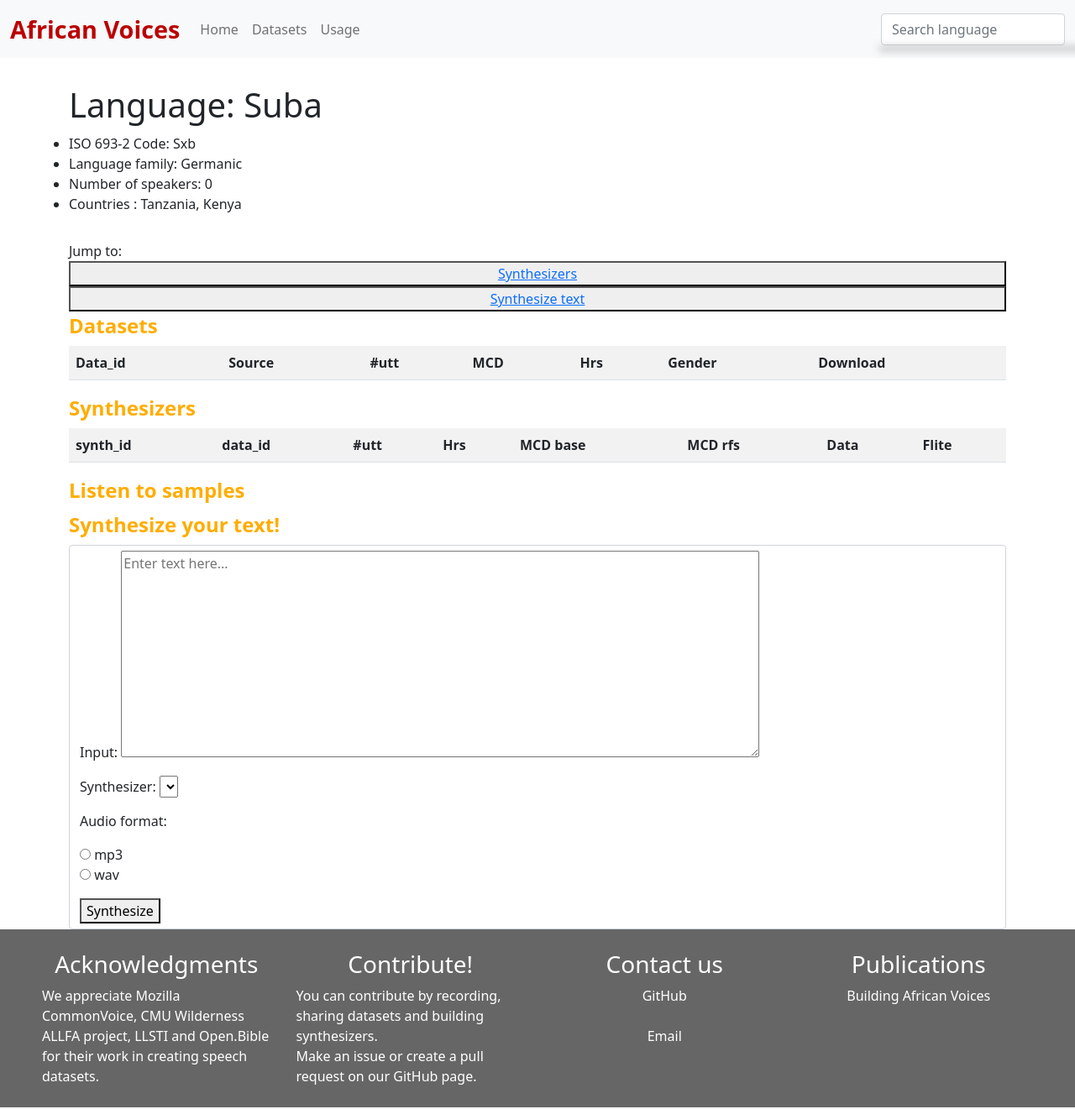
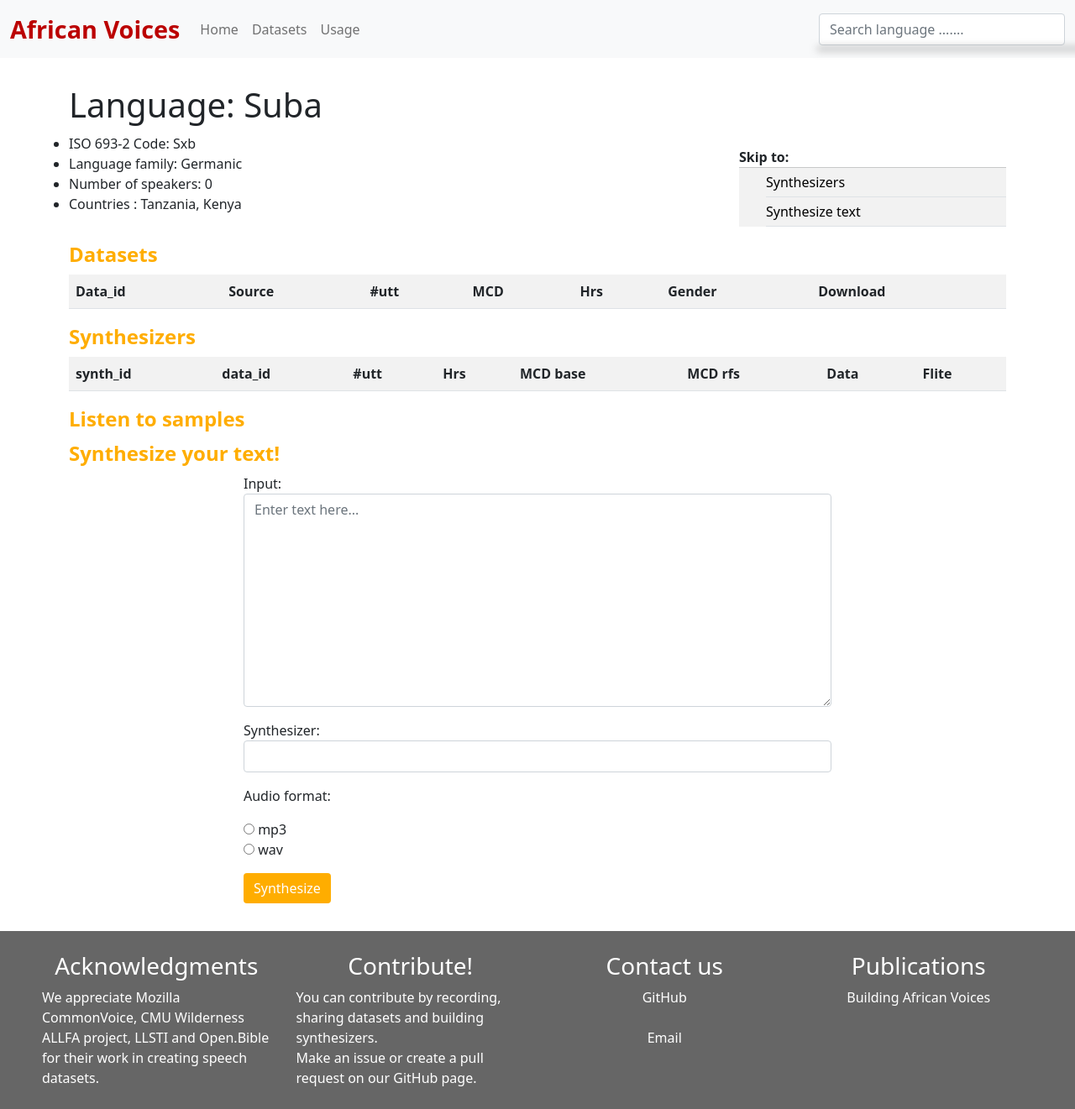
Before and after one commit to Pogayo/african-voices-web, a Django app: a page that uses app/templates/app/language.html in a window 1280 px wide. Shown: the whole page at 84% size. Run offline with Django 4.2, Linux system fonts and the light colour scheme; data comes from the database, SQL or seed files in the repository; lists and menus that the app fills with data are empty.

Commit message:
styled form

```diff
--- a/app/forms.py
+++ b/app/forms.py
@@ -16,9 +16,10 @@ class SynthesizeForm(Form):
             # [(synthesizer.id, synthesizer.name) for synthesizer in synthesizers] recommended by copilot
 
         self.fields['text'] = forms.CharField(label='Input', required=True, widget=forms.Textarea(
-            attrs={'name': 'body', 'rows': '10', 'cols': '80', 'placeholder': 'Enter text here...'}))
+            attrs={'name': 'body', 'rows': '10', 'cols': '80', 'placeholder': 'Enter text here...', 'class':'form-control'}))
         self.fields['synth_id'] = forms.ChoiceField(label='Synthesizer', required=True,
-                                                    choices=tuple([synthesizer for synthesizer in synthesizers]))
+                                                    choices=tuple([synthesizer for synthesizer in synthesizers]), widget=forms.Select(
+                                                    attrs={'class':'form-control'}))
         self.fields['audio_format'] = forms.ChoiceField(label='Audio format', required=True, choices=self.AUDIO_FORMAT, widget=forms.RadioSelect)
 
     class Meta:
--- a/app/static/app/style.css
+++ b/app/static/app/style.css
@@ -33,7 +33,7 @@ body > footer {
 }
 
 .row {
-    flex-flow: row nowrap;
+    flex-flow: row ;
     display: flex;
     flex-wrap: wrap;
     flex: 1;
@@ -229,9 +229,24 @@ body {
 }
 
 
-#synth-side-btn{
-margin-left: auto;
+#side-nav-div{
+    margin-left: auto;
     margin-top:1em;
+}
+
+.side-nav > ul{
+    list-style: none;
+    background-color: rgba(0, 0, 0, 0.05);
+
+}
+.side-nav > ul >li>a{
+    text-decoration:none;
+    color: #000000;
+
+}
+.side-nav > ul >li{
+    border-bottom: 1px solid #dee2e6 ;
+    padding:5px 0px
 }
 .flex-column{
     display: flex;
--- a/app/templates/app/base_generic.html
+++ b/app/templates/app/base_generic.html
@@ -39,7 +39,7 @@
                             <div class="search-bar">
                                 <input class="form-control me-2" type="search" id="searchInput"
                                        onkeyup="searchResults()"
-                                       placeholder="Search language"
+                                       placeholder="Search language ......."
                                        title="Type in a name">
                                 <ul id="searchUL">
 
--- a/app/templates/app/language.html
+++ b/app/templates/app/language.html
@@ -5,7 +5,7 @@
     <div class="page-content">
         <h1 style="margin-bottom: 10px"> Language: {{ language.lang_name }}</h1>
 
-        <div class="row" style="margin-top: 0px">
+        <div class="row" style="margin-top: 0px; display:grid; grid-template-columns: 0.7fr 0.3fr">
             <ul>
                 <li>ISO 693-2 Code: {{ language.lang_code_639_2 }}</li>
                 <li>Language family: Germanic</li>
@@ -13,10 +13,13 @@
                 <li>Countries : {{ language.all_countries }}</li>
             </ul>
 
-            <div class="side-nav flex-column" id="synth-side-btn">
-                Jump to:
-                <button><a href="#sect-synthesizers"> Synthesizers</a></button>
-                <button><a href="#sect-synthesize"> Synthesize text</a></button>
+            <div class="side-nav" id="side-nav-div">
+                <span style="font-weight:bold"> Skip to:</span>
+                <hr style="margin:0px;"/>
+                <ul>
+                    <li><a href="#sect-synthesizers">Synthesizers</a></li>
+                    <li><a href="#sect-synthesize">Synthesize text</a></li>
+                </ul>
             </div>
 
         </div>
@@ -113,14 +116,19 @@
                 </div>
             {% endfor %}
         </section>
-        <section id="sect-synthesize">
+        <section id="sect-synthesize" style="width: 100%" >
             <h2 class="h2-primary"> Synthesize your text!</h2>
-            <form action="{% url 'synthesize' %}" method="POST" id="synthRequestForm"  class="form-control"
-                  name="synthRequestForm">
+
+            <div style="display:flex; flex-direction:column; justify-content: center; align-items: center; width: 100% ; margin-bottom: 25px">
+                <form action="{% url 'synthesize' %}" method="POST" id="synthRequestForm"
+                  name="synthRequestForm" style="max-width:700px">
                 {{ form.as_p }}
-                <button id="synth-btn" onclick="validateSubmit('wait_modal')" type="button">Synthesize</button>
+                <button id="synth-btn" onclick="validateSubmit('wait_modal')" type="button" class="btn btn-primary mb-2" style="background-color: #FFAD00; border: none">Synthesize</button>
 
             </form>
+            </div>
+
+
             <div id="wait_modal">
                 <div id="wait_modal_content">
                     <p>Please wait while we synthesize your text</p>
```
